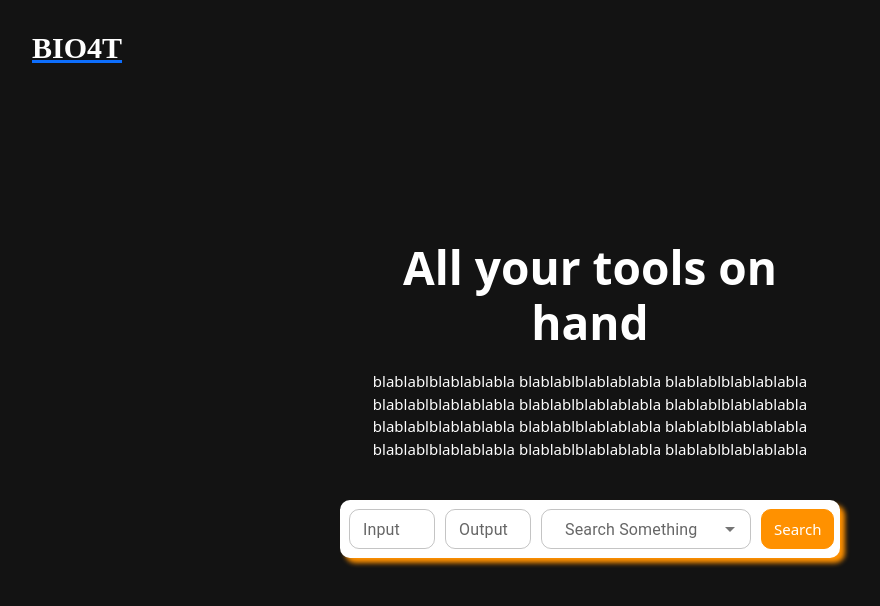
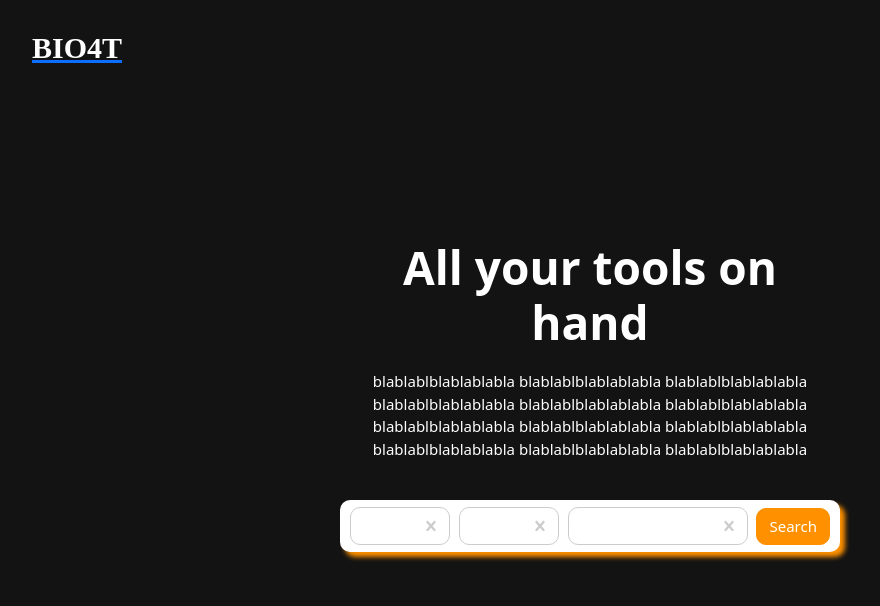
Before and after one commit to Snoopysnop/Bio4T-Project, a React (Create React App) app in the folder frontend/: page / in a window 1280 px wide. Shown: the top 606 px of the page, without its empty margins (50-930 px from the left). Built offline with nearby package versions, Linux system fonts and the light colour scheme; no server answers.

Commit message:
final autocompletion

```diff
--- a/frontend/package.json
+++ b/frontend/package.json
@@ -26,6 +26,7 @@
     "react-dom": "^18.2.0",
     "react-scripts": "5.0.1",
     "react-search-autocomplete": "^8.3.1",
+    "react-select": "^5.7.1",
     "react-tsparticles": "^2.8.0",
     "reactflow": "^11.5.5",
     "tsparticles": "^2.8.0",
--- a/frontend/src/App.css
+++ b/frontend/src/App.css
@@ -110,28 +110,21 @@
 
   box-shadow: 5px 5px 5px #ff9100;
   width: 500px;
-  padding: 4px;
+
   border-width: 3px;
   border-color: var(--color-primary);
   border-radius: 10px;
   background: #fff;
+  display: flex;
+  justify-content: space-between;
+  align-items: center;
+  padding-top: 7px;
+  padding-bottom: 7px;
+  padding-left: 10px;
+  padding-right: 10px;
 
 }
 
-.all form .btn-primary {
-  transition-duration:0.4s;
-  width: 85px;
-  height: 40px;
-  margin: 5px;
-  background-color: white;
-  color:grey;
-  border-color: #ff9100;
-  border-radius: 10px;
-}
-.all form .btn-primary:hover {
-  background-color: #ffffff;
-  color: #000000;
-}
 
 .btnfont {
   font-family: var(--font-primary);
@@ -147,7 +140,6 @@
 .all form .btn-secondary {
   transition-duration: 0.4s;
   border-radius: 10px;
-  margin: 5px;
   border-width: 1px;
   background-color: #ff9100;
   border-color: #ff9100;
--- a/frontend/src/App.tsx
+++ b/frontend/src/App.tsx
@@ -85,7 +85,7 @@ export default function App() {
               </div>
             </div>
             <form className="d-flex sticky" >
-              <div className="dropdown">
+              <div className="dropdown inputbtn">
                 <AutoCompleteInputType/>
               </div>
               <div className="dropdown">
--- a/frontend/src/components/AutoCompleteInputType.tsx
+++ b/frontend/src/components/AutoCompleteInputType.tsx
@@ -1,146 +1,100 @@
-import * as React from 'react';
-import TextField from '@mui/material/TextField';
-import Autocomplete from '@mui/material/Autocomplete';
-import { createFilterOptions } from '@mui/material/Autocomplete';
-import CircularProgress from '@mui/material/CircularProgress';
-import ACInput from './apiInput';
+import React, { useState, useEffect } from 'react';
+import ApiInput from './apiInput';
+import AsyncSelect  from 'react-select';
 
-interface Item {
+interface Result {
   id: number;
   name: string;
 }
 
-function sleep(delay = 0) {
-  return new Promise((resolve) => {
-    setTimeout(resolve, delay);
-  });
-}
+function SearchInputBar() {
+  const [query, setQuery] = useState("");
+  const [results, setResults] = useState<Result[]>([]);
 
-export default function AutoComplete() {
-  const [open, setOpen] = React.useState(false);
-  const [options, setOptions] = React.useState<readonly Item[]>([]);
-  const loading = open && options.length === 0;
-  const [inputValue, setInputValue] = React.useState('');
+  useEffect(() => {
+    async function fetchData() {
+      const response = await ApiInput(query);
+      var array = JSON.parse(response);
+      console.log(query)
+      console.log(array)
+      setResults(array);
+    }
+    fetchData();
+  }, [query]);
 
-  const OPTIONS_LIMIT = 3;
-  const defaultFilterOptions = createFilterOptions();
+  function handleInput(input: any) {
+    console.log(input)
+    setQuery(input);
+  }
 
-  const filterOptions = (options: any, state: any) => {
-    return defaultFilterOptions(options, state).slice(0, OPTIONS_LIMIT);
+  function handleChange(selectedOption: any) {
+    console.log(selectedOption)
+    setQuery(selectedOption ? selectedOption.value : '');
+  }
+
+
+  const options = results.map(result => ({ value: result.name, label: result.name }));
+
+  const customStyles = {
+    control: (provided: any, state: any) => ({
+      ...provided,
+      borderRadius: 10,
+      borderColor: state.isFocused ? '#ff9100' : provided.borderColor,
+      '&:hover': {
+        borderColor: state.isFocused ? '#ff9100' : provided.borderColor
+      },
+      boxShadow: state.isFocused ? '0 0 0 0.2rem rgba(0, 123, 255, 0.25)' : provided.boxShadow
+    }),
+
+    container: (provided: any) => ({
+      ...provided,
+      width: 100,
+    }),
+
+    dropdownIndicator: (provided: any) => ({
+      ...provided,
+      display: 'none', // masquer l'icône "V"
+    }),
+    indicatorSeparator: (provided: any) => ({
+      ...provided,
+      display: 'none', // masquer l'icône "V"
+    }),
+    menu: (provided: any) => ({
+      ...provided,
+      width: 200
+    }),
+    option: (provided: any, state: any) => ({
+      ...provided,
+      backgroundColor: state.isSelected ? '#007bff' : provided.backgroundColor,
+      color: state.isSelected ? 'white' : provided.color,
+      '&:hover': {
+        backgroundColor: state.isSelected ? '#007bff' : '#f8f9fa',
+        color: state.isSelected ? 'white' : provided.color,
+      },
+    }),
+
   };
+  return (
+    <AsyncSelect
 
-  React.useEffect(() => {
-    let active = true;
-    if (!loading) {
-      return undefined;
-    }
+      value={{ value: query, label: query }}
+      onInputChange={(value, action) => {
+        // only set the input when the action that caused the
+        // change equals to "input-change" and ignore the other
+        // ones like: "set-value", "input-blur", and "menu-close"
+        if (action.action === "input-change") setQuery(value); // <---
+      }}
+      blurInputOnSelect={true} //set by default, but to be sure
+      closeMenuOnSelect={true}
+      onChange={handleChange}
+      options={options}
+      isClearable={true}
+      filterOption={() => true}
+      placeholder="Search for items"
+      styles={customStyles}
 
-    (async () => {
-      await sleep(1000); // For demo purposes.
-
-      if (active) {
-        const result = await ACInput(inputValue);
-        console.log(result)
-        var array = JSON.parse(result);
-        var itemsArray: Item[] = [];
-        var i = 0;
-        for (var itemName of array) {
-          const itemToAdd: Item = {
-            id: i,
-            name: itemName["name"]
-          };
-          itemsArray.push(itemToAdd);
-          i++;
-        }
-        setOptions(itemsArray);
-      }
-    })();
-
-    return () => {
-      active = false;
-    };
-  }, [loading]);
-
-  React.useEffect(() => {
-    if (!open) {
-      setOptions([]);
-    }
-  }, [open]);
-
-  return (
-    <Autocomplete
-      id="autocomplete"
-      freeSolo
-      sx={{
-        width: 86,
-        margin: "5px",
-      }}
-      open={open}
-      onOpen={() => {
-        setOpen(true);
-      }}
-      onClose={() => {
-        setOpen(false);
-      }}
-
-      disablePortal={false}
-      onInputChange={(event, newInputValue) => {
-        setInputValue(newInputValue);
-      }}
-      filterOptions={filterOptions}
-      isOptionEqualToValue={(option: any, value) => option.name === value.name}
-      getOptionLabel={(option) => option.name}
-      options={options}
-      loading={loading}
-      componentsProps={{
-        paper: {
-          sx: {
-            width: 150
-          }
-        }
-      }}
-      renderInput={(params) => (
-        <TextField
-          {...params}
-          size="small"
-          sx={{
-
-            '& label.Mui-focused': {
-              color: 'grey',
-            },
-            '& .MuiInput-underline:after': {
-              borderBottomColor: '#ff9100',
-            },
-            '& .MuiOutlinedInput-root': {
-              legend: {
-                marginLeft: "5px"
-              },
-              '& fieldset': {
-                borderColor: 'grey',
-              },
-              '&:hover fieldset': {
-                borderColor: 'gray',
-              },
-              '&.Mui-focused fieldset': {
-                borderColor: '#ff9100',
-                borderWidth: "1px"
-              },
-            },
-
-            "& . MuiTextField-root": {
-              color: "#ff9100"
-            },
-            "& .MuiAutocomplete-inputRoot": {
-              borderRadius: "10px"
-            },
-
-          }}
-          label="Input"
-          InputProps={{
-            ...params.InputProps,
-          }}
-        />
-      )}
     />
   );
 }
+
+export default SearchInputBar;
--- a/frontend/src/components/AutoCompleteLabel.tsx
+++ b/frontend/src/components/AutoCompleteLabel.tsx
@@ -1,147 +1,92 @@
-import * as React from 'react';
-import TextField from '@mui/material/TextField';
-import Autocomplete from '@mui/material/Autocomplete';
-import { createFilterOptions } from '@mui/material/Autocomplete';
-import CircularProgress from '@mui/material/CircularProgress';
-import ACLabel from './apiLabel';
+import React, { useState, useEffect } from 'react';
+import ApiLabel from './apiLabel';
+import AsyncSelect from 'react-select';
 
-interface Item {
+interface Result {
   id: number;
   name: string;
 }
 
-function sleep(delay = 0) {
-  return new Promise((resolve) => {
-    setTimeout(resolve, delay);
-  });
-}
+function SearchLabelBar() {
+  const [query, setQuery] = useState("");
+  const [results, setResults] = useState<Result[]>([]);
 
-export default function AutoComplete() {
-  const [open, setOpen] = React.useState(false);
-  const [options, setOptions] = React.useState<readonly Item[]>([]);
-  const loading = open && options.length === 0;
-  const [inputValue, setInputValue] = React.useState('');
+  useEffect(() => {
+    async function fetchData() {
+      const response = await ApiLabel(query);
+      var array = JSON.parse(response);
+      setResults(array);
+    }
+    fetchData();
+  }, [query]);
 
-  const OPTIONS_LIMIT = 3;
-  const defaultFilterOptions = createFilterOptions();
+  function handleChange(selectedOption: any) {
+    setQuery(selectedOption ? selectedOption.value : '');
+  }
 
-  const filterOptions = (options:any, state:any) => {
-    return defaultFilterOptions(options, state).slice(0, OPTIONS_LIMIT);
+  const options = results.map(result => ({ value: result.name, label: result.name }));
+
+  const customStyles = {
+    control: (provided: any, state: any) => ({
+      ...provided,
+      borderRadius: 10,
+      borderColor: state.isFocused ? '#ff9100' : provided.borderColor,
+      '&:hover': {
+        borderColor: state.isFocused ? '#ff9100' : provided.borderColor
+      },
+      boxShadow: state.isFocused ? '0 0 0 0.2rem rgba(0, 123, 255, 0.25)' : provided.boxShadow
+    }),
+
+    container: (provided: any) => ({
+      ...provided,
+      width: 180,
+    }),
+
+    dropdownIndicator: (provided: any) => ({
+      ...provided,
+      display: 'none', // masquer l'icône "V"
+    }),
+    indicatorSeparator: (provided: any) => ({
+      ...provided,
+      display: 'none', // masquer l'icône "V"
+    }),
+    menu: (provided: any) => ({
+      ...provided,
+      width: 200
+    }),
+    option: (provided: any, state: any) => ({
+      ...provided,
+      backgroundColor: state.isSelected ? '#007bff' : provided.backgroundColor,
+      color: state.isSelected ? 'white' : provided.color,
+      '&:hover': {
+        backgroundColor: state.isSelected ? '#007bff' : '#f8f9fa',
+        color: state.isSelected ? 'white' : provided.color,
+      },
+    }),
+
   };
 
-  React.useEffect(() => {
-    let active = true;
-    console.log(inputValue);
-    if (!loading) {
-      return undefined;
-    }
+  return (
+    <AsyncSelect
 
-    (async () => {
-      await sleep(1000); // For demo purposes.
+      value={{ value: query, label: query }}
+      onInputChange={(value, action) => {
+        // only set the input when the action that caused the
+        // change equals to "input-change" and ignore the other
+        // ones like: "set-value", "input-blur", and "menu-close"
+        if (action.action === "input-change") setQuery(value); // <---
+      }}
+      blurInputOnSelect={true} //set by default, but to be sure
+      closeMenuOnSelect={true}
+      onChange={handleChange}
+      options={options}
+      isClearable={true}
+      filterOption={() => true}
+      placeholder="Search for items"
+      styles={customStyles}
 
-      if (active) {
-        const result = await ACLabel(inputValue);
-        console.log(result)
-
-        var array = JSON.parse(result);
-        var itemsArray: Item[] = [];
-        var i = 0;
-        for (var itemName of array) {
-          const itemToAdd: Item = {
-            id: i,
-            name: itemName["name"]
-          };
-          itemsArray.push(itemToAdd);
-          i++;
-        }
-        setOptions(itemsArray);
-      }
-    })();
-
-    return () => {
-      active = false;
-    };
-  }, [loading]);
-
-  React.useEffect(() => {
-    if (!open) {
-      setOptions([]);
-    }
-  }, [open]);
-
-  return (
-    <Autocomplete
-      id="autocomplete"
-      sx={{width: 210,
-        margin: "5px",
-      }}
-      open={open}
-      onOpen={() => {
-        setOpen(true);
-      }}
-      onClose={() => {
-        setOpen(false);
-      }}
-
-      disablePortal = {false}
-      onInputChange={(event, newInputValue) => {
-        setInputValue(newInputValue);
-      }}
-      filterOptions={filterOptions}
-      isOptionEqualToValue={(option:any, value) => option.name === value.name}
-      getOptionLabel={(option) => option.name}
-      options={options}
-      loading={loading}
-      renderInput={(params) => (
-        <TextField
-          {...params}
-          size="small"
-          sx={{
-
-            '& label.Mui-focused': {
-              color: 'grey',
-            },
-            '& .MuiInput-underline:after': {
-              borderBottomColor: '#ff9100',
-            },
-            '& .MuiOutlinedInput-root': {
-              legend: {
-                marginLeft: "5px"
-              },
-              '& fieldset': {
-                borderColor: 'grey',
-              },
-              '&:hover fieldset': {
-                borderColor: 'gray',
-              },
-              '&.Mui-focused fieldset': {
-                borderColor: '#ff9100',
-                borderWidth: "1px"
-              },
-            },
-
-            "& . MuiTextField-root":{
-              color:"#ff9100"
-            },
-            "& .MuiAutocomplete-inputRoot": {
-              borderRadius: "10px"
-            },
-            "& .MuiInputLabel-outlined": {
-              paddingLeft: "10px"
-            },
-          }}
-          label="Search Something"
-          InputProps={{
-            ...params.InputProps,
-            endAdornment: (
-              <React.Fragment>
-                {loading ? <CircularProgress color="inherit" size={20} /> : null}
-                {params.InputProps.endAdornment}
-              </React.Fragment>
-            ),
-          }}
-        />
-      )}
     />
   );
 }
+
+export default SearchLabelBar;
--- a/frontend/src/components/AutoCompleteOutputType.tsx
+++ b/frontend/src/components/AutoCompleteOutputType.tsx
@@ -1,146 +1,99 @@
-import * as React from 'react';
-import TextField from '@mui/material/TextField';
-import Autocomplete from '@mui/material/Autocomplete';
-import { createFilterOptions } from '@mui/material/Autocomplete';
-import CircularProgress from '@mui/material/CircularProgress';
-import ACOutput from './apiOutput';
+import React, { useState, useEffect } from 'react';
+import ApiOutput from './apiOutput';
+import AsyncSelect  from 'react-select';
 
-interface Item {
+interface Result {
   id: number;
   name: string;
 }
 
-function sleep(delay = 0) {
-  return new Promise((resolve) => {
-    setTimeout(resolve, delay);
-  });
-}
+function SearchOutputBar() {
+  const [query, setQuery] = useState("");
+  const [results, setResults] = useState<Result[]>([]);
 
-export default function AutoComplete() {
-  const [open, setOpen] = React.useState(false);
-  const [options, setOptions] = React.useState<readonly Item[]>([]);
-  const loading = open && options.length === 0;
-  const [inputValue, setInputValue] = React.useState('');
+  useEffect(() => {
+    async function fetchData() {
+      const response = await ApiOutput(query);
+      var array = JSON.parse(response);
+      console.log(array)
+      setResults(array);
+    }
+    fetchData();
+  }, [query]);
 
-  const OPTIONS_LIMIT = 3;
-  const defaultFilterOptions = createFilterOptions();
 
-  const filterOptions = (options:any, state:any) => {
-    return defaultFilterOptions(options, state).slice(0, OPTIONS_LIMIT);
+
+
+  function handleChange(selectedOption: any) {
+    console.log(selectedOption)
+    setQuery(selectedOption ? selectedOption.value : '');
+  }
+
+
+  const options = results.map(result => ({ value: result.name, label: result.name }));
+
+  const customStyles = {
+    control: (provided: any, state: any) => ({
+      ...provided,
+      borderRadius: 10,
+      borderColor: state.isFocused ? '#ff9100' : provided.borderColor,
+      '&:hover': {
+        borderColor: state.isFocused ? '#ff9100' : provided.borderColor
+      },
+      boxShadow: state.isFocused ? '0 0 0 0.2rem rgba(0, 123, 255, 0.25)' : provided.boxShadow
+    }),
+
+    container: (provided: any) => ({
+      ...provided,
+      width: 100,
+    }),
+
+    dropdownIndicator: (provided: any) => ({
+      ...provided,
+      display: 'none', // masquer l'icône "V"
+    }),
+    indicatorSeparator: (provided: any) => ({
+      ...provided,
+      display: 'none', // masquer l'icône "V"
+    }),
+    menu: (provided: any) => ({
+      ...provided,
+      width: 200
+    }),
+    option: (provided: any, state: any) => ({
+      ...provided,
+      backgroundColor: state.isSelected ? '#007bff' : provided.backgroundColor,
+      color: state.isSelected ? 'white' : provided.color,
+      '&:hover': {
+        backgroundColor: state.isSelected ? '#007bff' : '#f8f9fa',
+        color: state.isSelected ? 'white' : provided.color,
+      },
+    }),
+
+
   };
 
-  React.useEffect(() => {
-    let active = true;
-    console.log(inputValue);
-    if (!loading) {
-      return undefined;
-    }
+  return (
+    <AsyncSelect
 
-    (async () => {
-      await sleep(1000); // For demo purposes.
+      value={{ value: query, label: query }}
+      onInputChange={(value, action) => {
+        // only set the input when the action that caused the
+        // change equals to "input-change" and ignore the other
+        // ones like: "set-value", "input-blur", and "menu-close"
+        if (action.action === "input-change") setQuery(value); // <---
+      }}
+      blurInputOnSelect={true} //set by default, but to be sure
+      closeMenuOnSelect={true}
+      onChange={handleChange}
+      options={options}
+      isClearable={true}
+      filterOption={() => true}
+      placeholder="Search for items"
+      styles={customStyles}
 
-      if (active) {
-
-        const result = await ACOutput(inputValue);
-        console.log(result)
-        var array = JSON.parse(result);
-        var itemsArray: Item[] = [];
-        var i = 0;
-        for (var itemName of array) {
-          const itemToAdd: Item = {
-            id: i,
-            name: itemName["name"]
-          };
-          itemsArray.push(itemToAdd);
-          i++;
-        }
-        setOptions(itemsArray);
-      }
-    })();
-
-    return () => {
-      active = false;
-    };
-  }, [loading]);
-
-  React.useEffect(() => {
-    if (!open) {
-      setOptions([]);
-    }
-  }, [open]);
-
-  return (
-    <Autocomplete
-      id="autocomplete"
-      freeSolo
-      sx={{width: 86,
-        margin: "5px",
-      }}
-      open={open}
-      onOpen={() => {
-        setOpen(true);
-      }}
-      onClose={() => {
-        setOpen(false);
-      }}
-
-      onInputChange={(event, newInputValue) => {
-        setInputValue(newInputValue);
-      }}
-      filterOptions={filterOptions}
-      isOptionEqualToValue={(option:any, value) => option.name === value.name}
-      getOptionLabel={(option) => option.name}
-      options={options}
-      loading={loading}
-      componentsProps={{
-        paper: {
-          sx: {
-            width: 150
-          }
-        }
-      }}
-      renderInput={(params) => (
-        <TextField
-          {...params}
-          size="small"
-          sx={{
-
-            '& label.Mui-focused': {
-              color: 'grey',
-            },
-            '& .MuiInput-underline:after': {
-              borderBottomColor: '#ff9100',
-            },
-            '& .MuiOutlinedInput-root': {
-              legend: {
-                marginLeft: "5px"
-              },
-              '& fieldset': {
-                borderColor: 'grey',
-              },
-              '&:hover fieldset': {
-                borderColor: 'gray',
-              },
-              '&.Mui-focused fieldset': {
-                borderColor: '#ff9100',
-                borderWidth: "1px"
-              },
-            },
-
-            "& . MuiTextField-root":{
-              color:"#ff9100"
-            },
-            "& .MuiAutocomplete-inputRoot": {
-              borderRadius: "10px"
-            },
-
-          }}
-          label="Output"
-          InputProps={{
-            ...params.InputProps,
-          }}
-        />
-      )}
     />
   );
 }
+
+export default SearchOutputBar;
```
Also changed, not shown: frontend/src/components/apiForm.tsx (added, +11 -0 lines), 2 other files (tests, documents, lock files or other folders).
